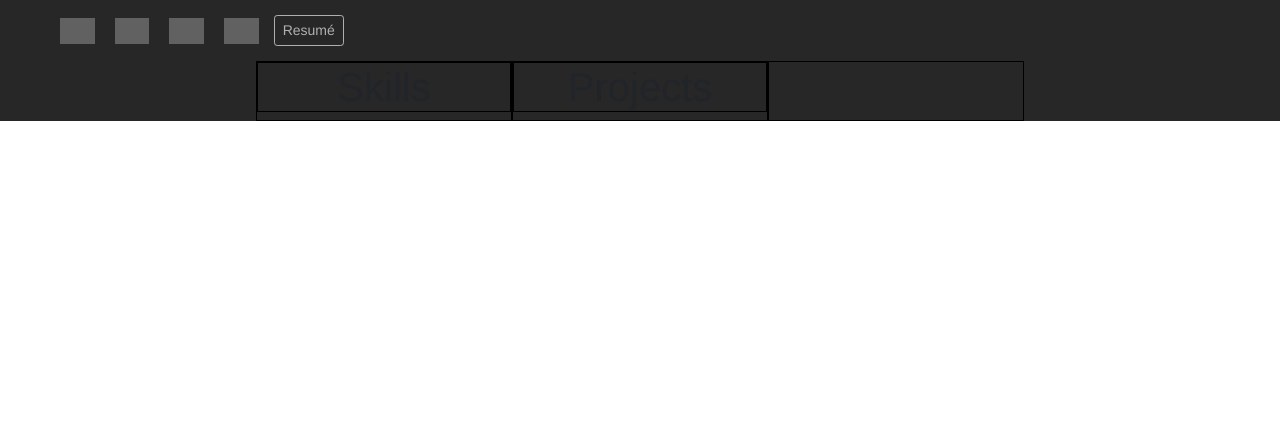
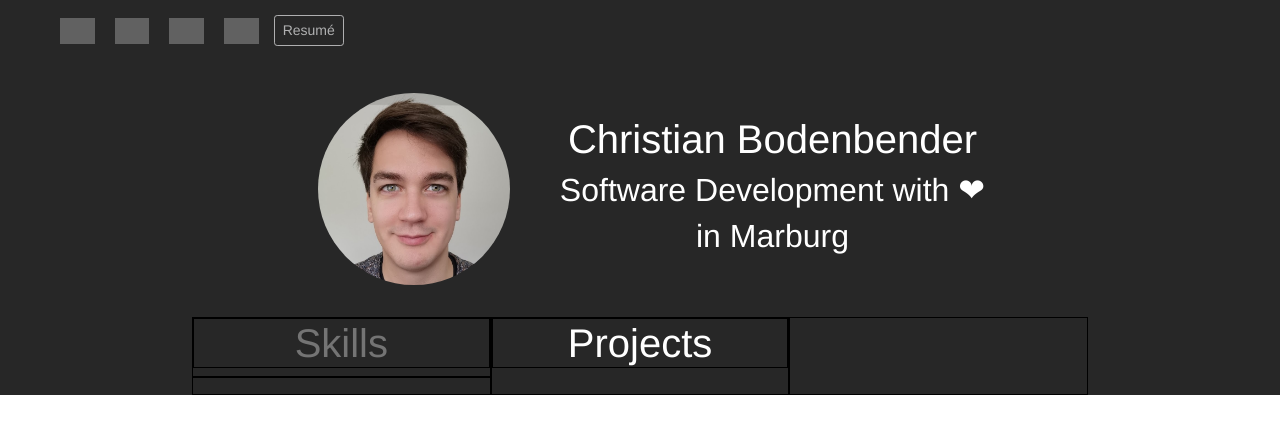
Before and after one commit to KeyboardKobold/bodenbender.work, a Vue app: page / in a window 1280 px wide. Shown: the top 434 px of the page. Built offline with nearby package versions, Linux system fonts and the light colour scheme; grey boxes are pictures that could not be loaded.

Commit message:
added about component, layout work

```diff
--- a/src/App.vue
+++ b/src/App.vue
@@ -1,7 +1,8 @@
 <template>
   <div id="app">
+    <Navigation id="navigation"/>
     <div id="content">
-      <Navigation/>
+      <About id="about"/>
       <div id="panels">
         <Skills/>
         <Projects/>
@@ -16,10 +17,12 @@
 import Navigation from "@/components/Navigation";
 import Skills from "@/components/Skills";
 import Projects from "@/components/Projects";
+import About from "@/components/About";
 
 export default {
   name: 'App',
   components: {
+    About,
     Projects,
     Skills,
     Navigation,
@@ -35,14 +38,21 @@ export default {
   -moz-osx-font-smoothing: grayscale;
   text-align: center;
   background-color: #272727;
+  color: #fff;
+}
+
+#content {
+  margin: 0 15% 0 15%;
+}
+
+#about {
+  margin: 2em 10% 2em 10%;
 }
 
 #panels {
   display: flex;
   flex-flow: row wrap;
   justify-content: space-evenly;
-
-  margin: 0 20% 0 20%;
 }
 
 #panels *{
--- /dev/null
+++ b/src/components/About.vue
@@ -0,0 +1,48 @@
+<template>
+    <div class="content">
+
+        <div class="image">
+            <img src="../assets/profile.jpg"/>
+        </div>
+
+        <div class="text">
+            <h1>Christian Bodenbender</h1>
+
+            <h2>Software Development with &#10084;</h2>
+            <h2>in Marburg</h2>
+        </div>
+    </div>
+</template>
+
+<script>
+    export default {
+        name: "About"
+    }
+</script>
+
+<style scoped>
+
+.content {
+    display: flex;
+    flex-flow: row wrap;
+    justify-content: center;
+}
+
+.text {
+    display: flex;
+    flex-flow: column wrap;
+    justify-content: center;
+    flex-grow: 3;
+}
+
+.image {
+    margin: 0 2em 0 2em;
+    flex-grow: 1;
+}
+
+.image img {
+    height: 12em;
+    border-radius: 50%;
+}
+
+</style>
--- a/src/components/Skills.vue
+++ b/src/components/Skills.vue
@@ -1,6 +1,10 @@
 <template>
     <div class="content">
         <h1>Skills</h1>
+
+        <ul class="skills">
+
+        </ul>
     </div>
 </template>
 
@@ -12,4 +16,10 @@
 
 <style scoped>
 
+* {
+    color: #747474;
+}
+
+
+
 </style>
```
